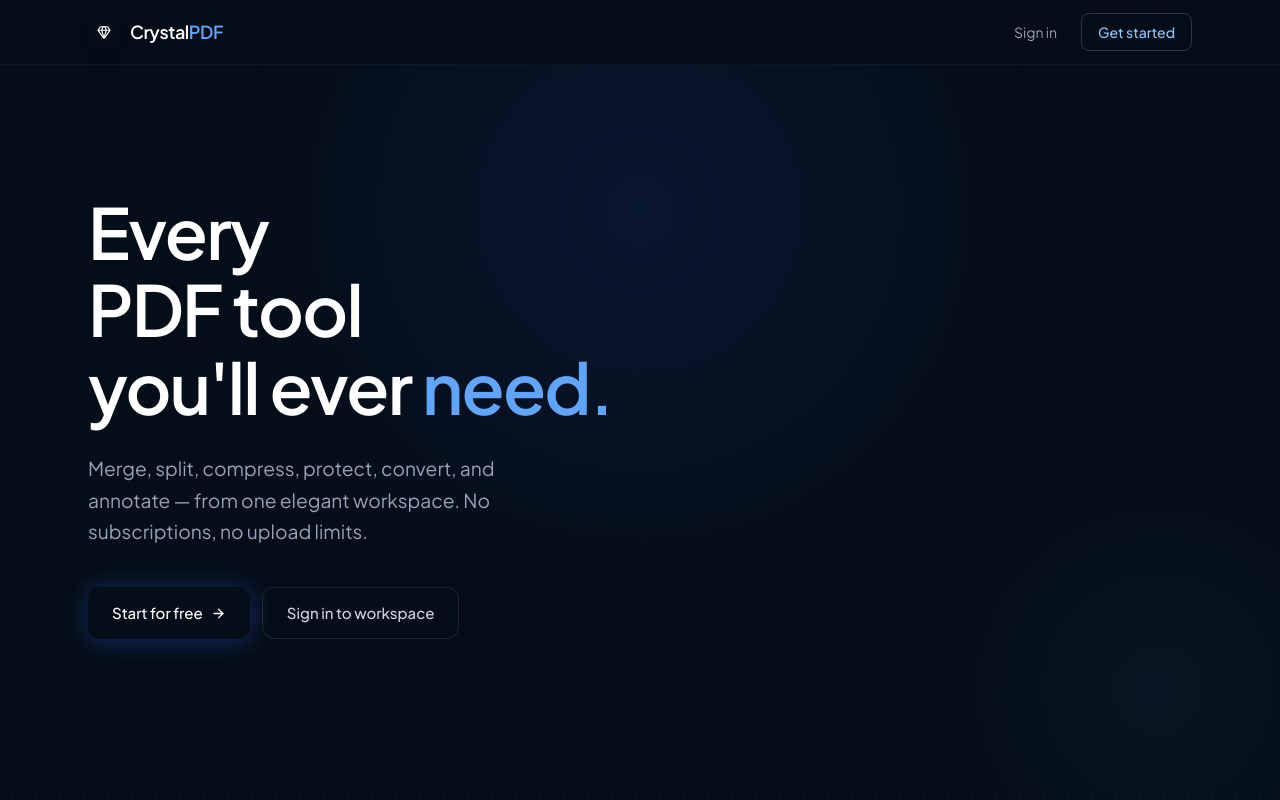
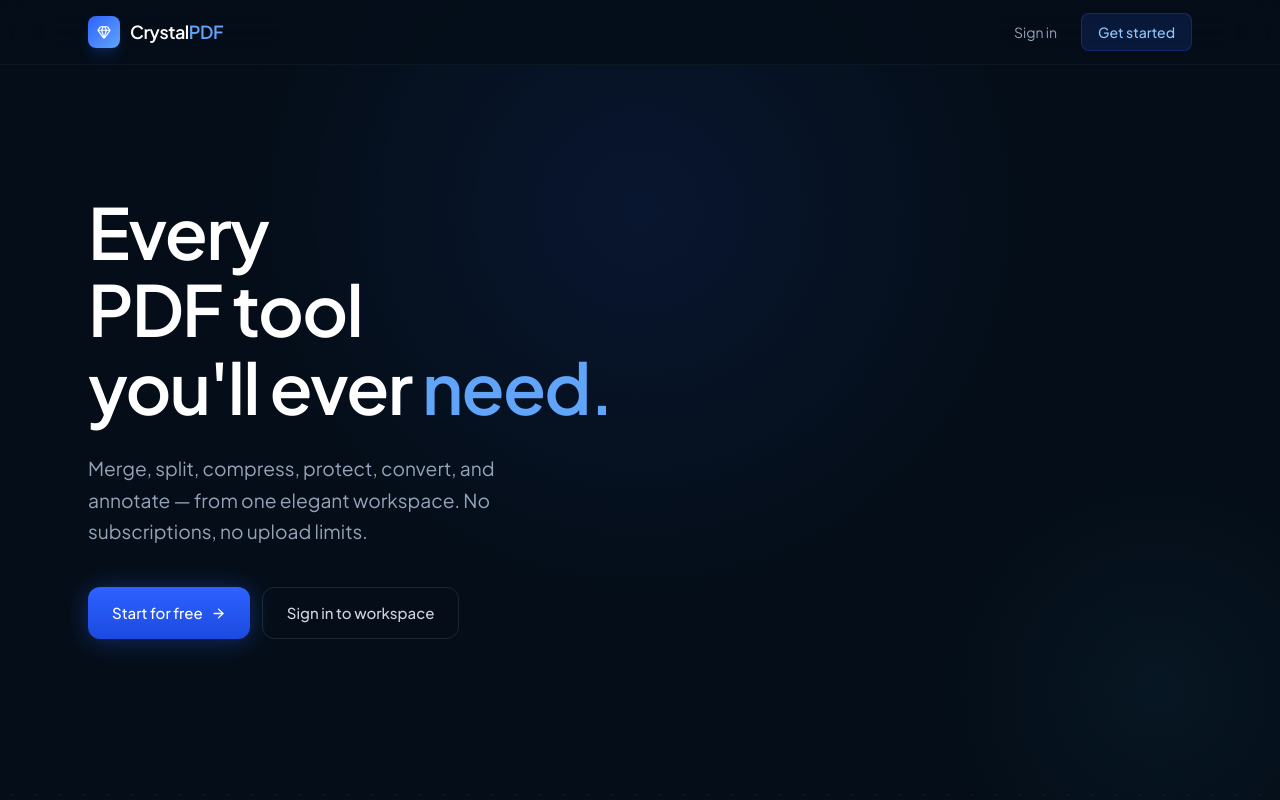
Before and after one commit to iii123iii/Crystal-PDF, a React (Vite) app in the folder frontend/: page / in a window 1280 px wide. Shown: the top 800 px of the page. Built offline with nearby package versions, Linux system fonts and the light colour scheme.

Commit message:
fix(tailwind): add missing brand color palette

```diff
--- a/frontend/tailwind.config.js
+++ b/frontend/tailwind.config.js
@@ -8,6 +8,19 @@ export default {
   theme: {
     extend: {
       colors: {
+        // Brand palette (used by LandingPage CTAs, icons and accents)
+        brand: {
+          50:  '#eef3ff',
+          100: '#dbe5ff',
+          200: '#bccfff',
+          300: '#8facff',
+          400: '#5b87ff',
+          500: '#2d62ff',
+          600: '#1c4ae0',
+          700: '#1639b8',
+          800: '#152f91',
+          900: '#142c72',
+        },
         // Semantic tokens mapped to CSS variables
         surface: 'var(--color-surface)',
         border: 'var(--color-border)',
```
